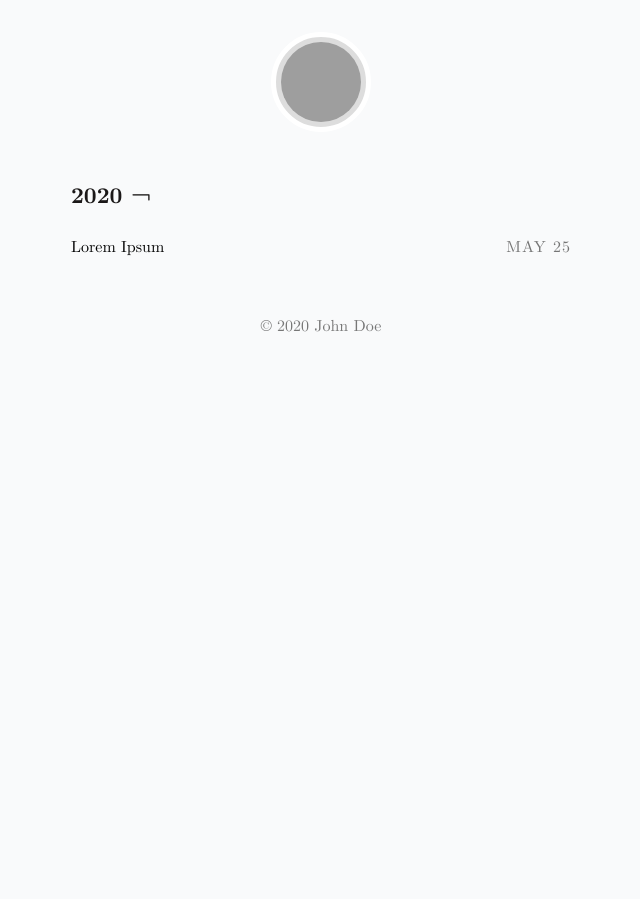
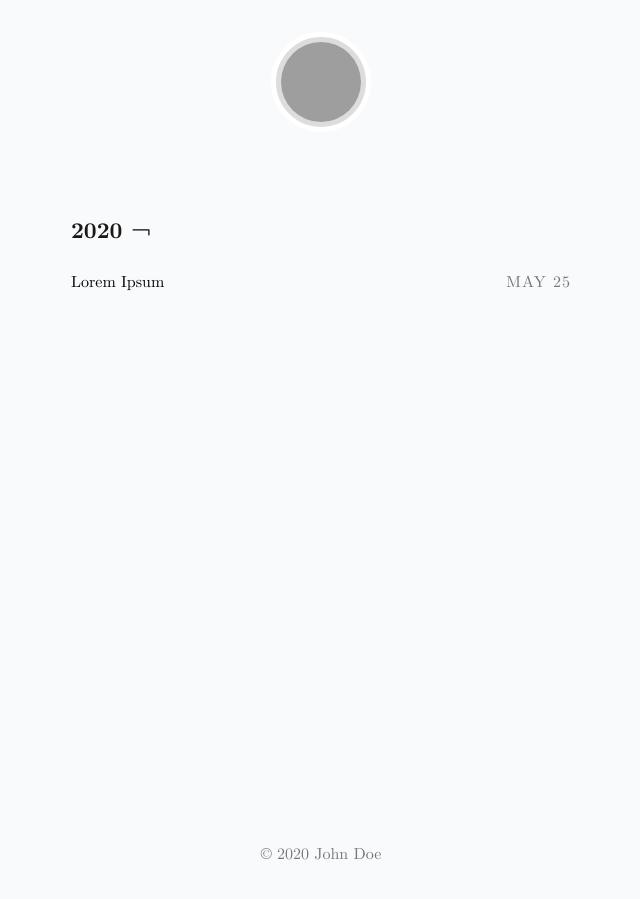
Before and after one commit to ryanmcdermott/jekyll-latex, a Jekyll site: the page built from index.html, in a window 1280 px wide. Shown: the whole page, without its empty margins (319-959 px from the left). Built offline with Jekyll 4.4.1, drawn with Linux system fonts in a browser that asks for light colours; grey boxes are pictures that could not be loaded.

Commit message:
fix footer

```diff
--- a/_sass/main.scss
+++ b/_sass/main.scss
@@ -88,6 +88,14 @@ body {
 	background-color: hsl(210, 20%, 98%);
 
 	text-rendering: optimizeLegibility;
+
+	display: flex;
+	flex-direction: column;
+	height: 100%;
+}
+
+main {
+	flex: 1 0 auto;
 }
 
 /* Justify and hyphenate all paragraphs */
```
